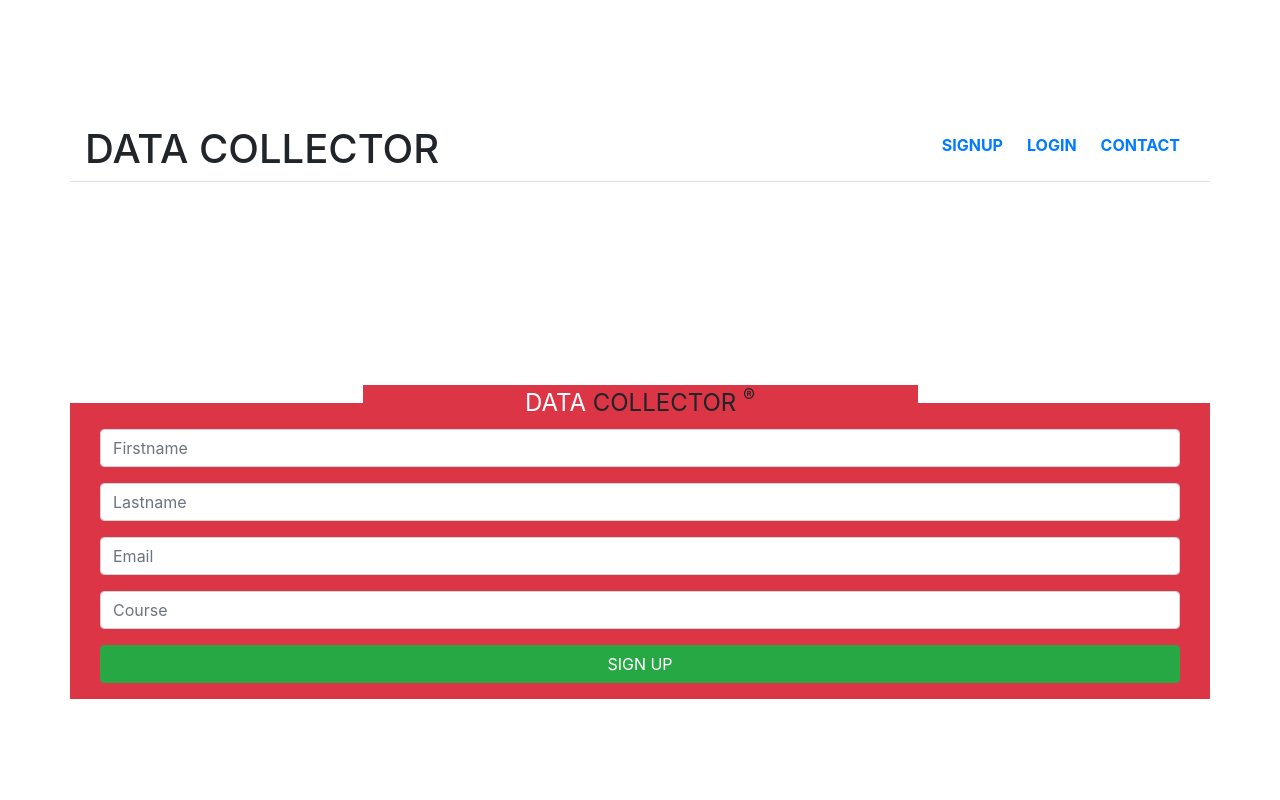
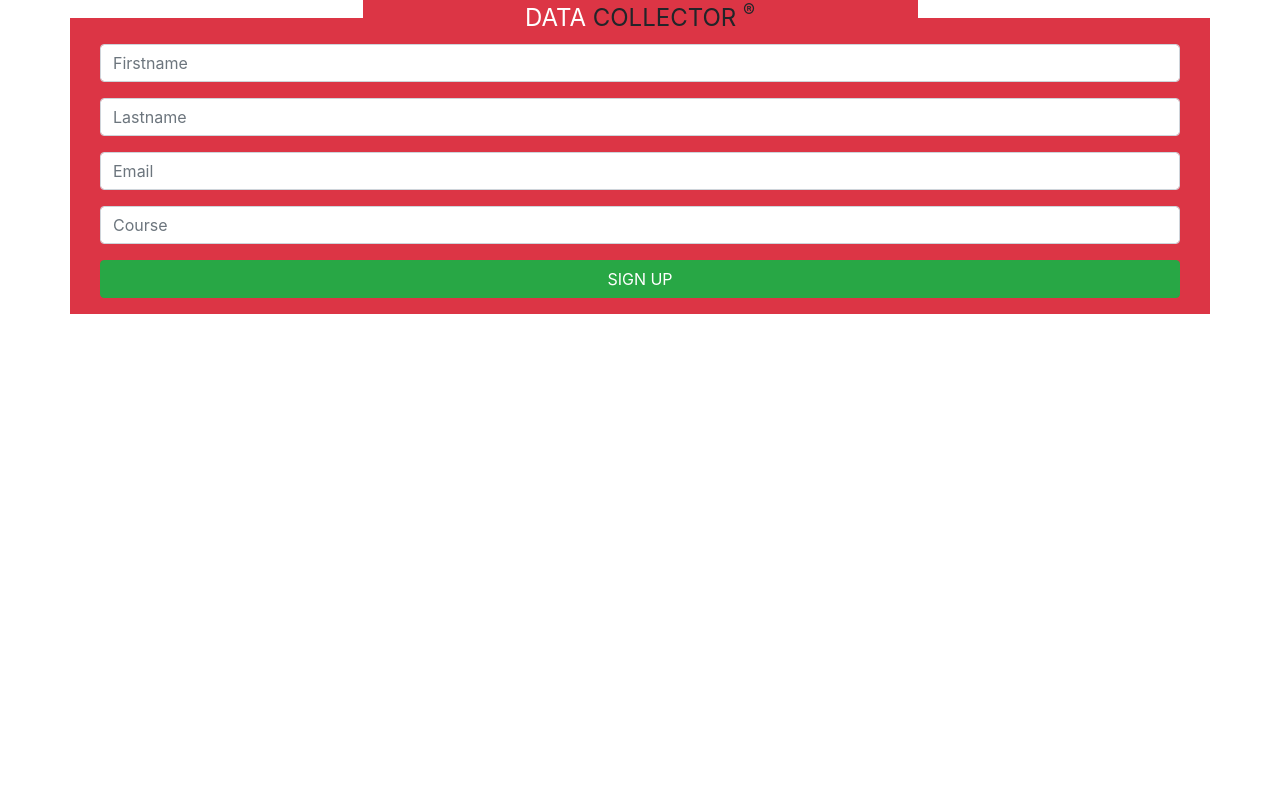
Before and after one commit to blackhammer2000/data-collector, a PHP site: page /pages/signup.php in a window 1280 px wide. Run offline with PHP 8.4, Linux system fonts and the light colour scheme.

Commit message:
made some changes...

```diff
--- a/css/signup.css
+++ /dev/null
@@ -1,5 +0,0 @@
-body {
-  display: grid;
-  place-items: center;
-  min-height: 100vh;
-}
--- a/css/universal.css
+++ b/css/universal.css
@@ -0,0 +1,20 @@
+body {
+  min-height: 100vh;
+}
+
+.header {
+  min-height: 10vh;
+}
+
+.section {
+  min-height: 60vh;
+}
+
+footer {
+  min-height: 10vh;
+}
+
+header a,
+footer a {
+  color: crimson;
+}
--- a/pages/signup.php
+++ b/pages/signup.php
@@ -10,18 +10,7 @@
     <link rel="stylesheet" type="text/css" href="../css/universal.css" />
   </head>
   <body>
-  <header class="header container border-bottom d-flex justify-content-between mt-4">
-      <div class="heading w-50 text-left align-items-center">
-        <h1>DATA COLLECTOR</h1>
-      </div>
-    <nav class="nav d-flex justify-content-end align-items-center">
-      <ul class="d-flex container-fluid list-unstyled font-weight-bold text-dark">
-        <li class="mr-4"><a href="./pages/signup.php">SIGNUP</a></li>
-        <li><a href="./pages/login.php">LOGIN</a></li>
-        <li class="ml-4"><a href="./pages/users.php">CONTACT</a></li>
-      </ul>
-    </nav>
-    </header>
+
     <fieldset class="container  bg-danger">
       <legend  class="text-center bg-danger w-50"><span class="text-white">DATA</span> COLLECTOR <sup>&reg;</sup></legend>
     <form action="" method="POST" class="form container">
```
Also changed, not shown: css/index.css (deleted, +0 -20 lines).
